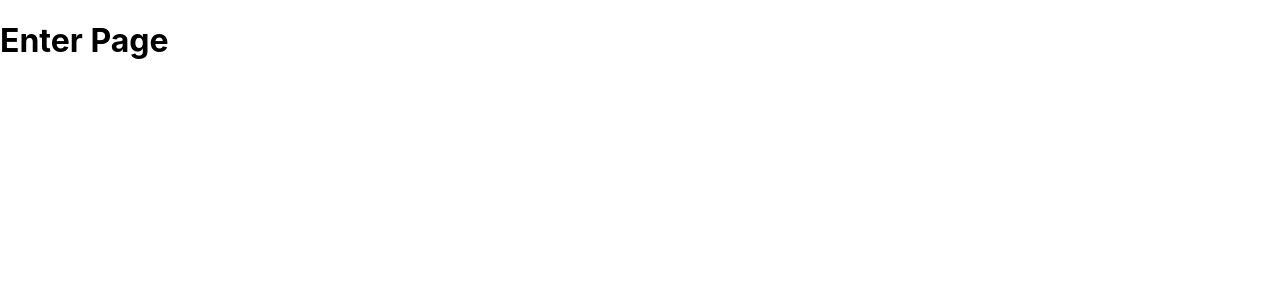
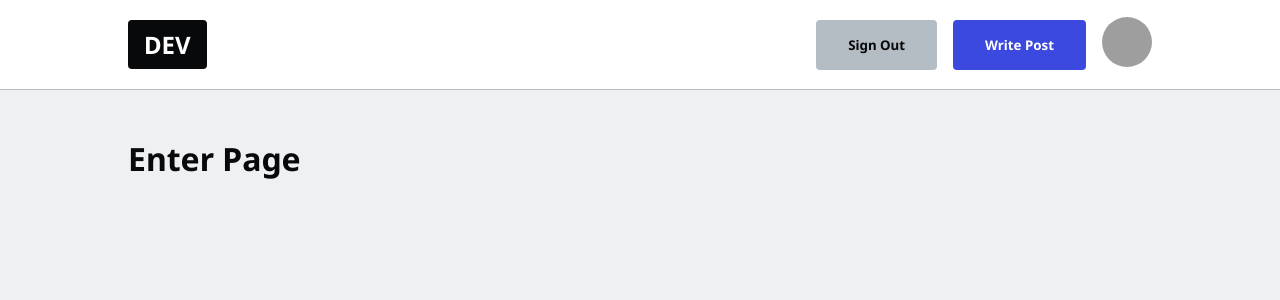
Before and after one commit to codewithshahan/dev-app-clone, a Next.js app: page /enter in a window 1280 px wide. Shown: the top 300 px of the page. Built offline with nearby package versions, Linux system fonts and the light colour scheme; grey boxes are pictures that could not be loaded.

Commit message:
Navbar & Loader UI Comp

```diff
--- /dev/null
+++ b/components/Navbar.js
@@ -0,0 +1,55 @@
+import React from "react";
+import Link from "next/link";
+
+function Navbar() {
+  const username = true;
+  const user = true;
+
+  return (
+    <nav className="navbar">
+      <ul>
+        <li>
+          <Link href="/">
+            <button className="btn-logo">Dev</button>
+          </Link>
+        </li>
+
+        {username && (
+          <>
+            <li className="push-left">
+              <button>Sign Out</button>
+            </li>
+
+            <li>
+              <Link href="/admin">
+                <button className="btn-blue">Write Post</button>
+              </Link>
+            </li>
+            <li>
+              <Link href={`/${username}`}>
+                <img
+                  src={
+                    user?.photoURL ||
+                    "https://c.tenor.com/JO2Ih5fvExAAAAAM/elon-musk.gif"
+                  }
+                />
+              </Link>
+            </li>
+          </>
+        )}
+
+        {!username && (
+          <>
+            <li>
+              <Link href="/enter">
+                <button className="btn-blue">Log in</button>
+              </Link>
+            </li>
+          </>
+        )}
+      </ul>
+    </nav>
+  );
+}
+
+export default Navbar;
--- a/pages/_app.js
+++ b/pages/_app.js
@@ -1,7 +1,13 @@
-import '../styles/globals.css'
+import "../styles/globals.css";
+import Navbar from "../components/Navbar";
 
 function MyApp({ Component, pageProps }) {
-  return <Component {...pageProps} />
+  return (
+    <>
+      <Navbar />
+      <Component {...pageProps} />
+    </>
+  );
 }
 
-export default MyApp
+export default MyApp;
--- a/styles/globals.css
+++ b/styles/globals.css
@@ -1,16 +1,287 @@
+@import url("https://fonts.googleapis.com/css2?family=Noto+Sans:ital,wght@0,400;0,700;1,400&display=swap");
+
+:root {
+  --color-bg: #eef0f1;
+  --color-text: #08090a;
+  --color-blue: #3b49df;
+  --color-red: #df3b3b;
+  --color-green: #3bdf72;
+  --color-gray: #b5bdc4;
+}
 html,
 body {
   padding: 0;
   margin: 0;
-  font-family: -apple-system, BlinkMacSystemFont, Segoe UI, Roboto, Oxygen,
-    Ubuntu, Cantarell, Fira Sans, Droid Sans, Helvetica Neue, sans-serif;
+  font-family: "Noto Sans", sans-serif;
+  background-color: var(--color-bg);
+  color: var(--color-text);
+  margin-top: 50px;
+}
+
+main {
+  padding: 1rem 10vw;
+}
+
+h1 {
+  font-size: 2rem;
+}
+h2 {
+  font-size: 1.5rem;
+}
+h2 {
+  font-size: 1.25rem;
 }
 
 a {
   color: inherit;
   text-decoration: none;
+  cursor: pointer;
 }
 
 * {
   box-sizing: border-box;
 }
+
+img {
+  max-width: 100%;
+}
+
+input {
+  display: inline-block;
+  outline: none;
+  border: none;
+  font-size: 1.5rem;
+  width: 100%;
+  padding: 5px 10px;
+}
+
+fieldset {
+  border: none;
+  padding: 1rem 0;
+  font-size: 1.25rem;
+}
+
+code {
+  overflow-x: scroll;
+}
+
+/* Navbar */
+
+.navbar {
+  height: 90px;
+  width: 100%;
+  background: white;
+  color: var(--colors-text);
+  position: fixed;
+  top: 0;
+  padding: 0 10vw;
+  font-weight: bold;
+  border-bottom: 1px solid var(--color-gray);
+  z-index: 99;
+}
+
+.navbar ul {
+  list-style-type: none;
+  margin: 0;
+  padding: 0;
+  display: flex;
+  align-items: center;
+  justify-content: space-between;
+  height: 100%;
+}
+
+.navbar img {
+  border-radius: 50%;
+  width: 50px;
+  height: 50px;
+  cursor: pointer;
+}
+
+.navbar li {
+  border-radius: 50%;
+}
+
+/* Buttons */
+
+.btn,
+button {
+  background-color: var(--color-gray);
+  border: none;
+  color: var(--color-text);
+  padding: 1rem 2rem;
+  display: flex;
+  align-items: center;
+  text-align: center;
+  justify-content: center;
+  text-decoration: none;
+  font-family: "Noto Sans", sans-serif;
+  font-weight: bold;
+  border-radius: 0.25rem;
+  cursor: pointer;
+  margin: 0.5rem 1rem 0.5rem 0;
+}
+
+@media only screen and (max-width: 768px) {
+  button {
+    padding: 0.5rem 1rem;
+    font-size: 0.8rem;
+  }
+}
+
+button:hover {
+  filter: brightness(90%);
+}
+
+button:disabled,
+button[disabled] {
+  filter: brightness(80%);
+  cursor: not-allowed;
+}
+
+button.btn-blue {
+  background-color: var(--color-blue);
+  color: white;
+}
+
+button.btn-red {
+  background-color: var(--color-red);
+  color: white;
+}
+
+button.btn-green {
+  background-color: var(--color-green);
+  color: white;
+}
+
+button.btn-google {
+  background-color: white;
+  color: var(--color-text);
+}
+
+.btn-google img {
+  width: 30px;
+  margin-right: 10px;
+}
+
+button.btn-logo {
+  background-color: var(--color-text);
+  color: white;
+  text-transform: uppercase;
+  font-size: 1.5rem;
+  padding: 0.5rem 1rem;
+}
+
+/* Cards */
+
+.card {
+  padding: 2rem;
+  margin: 1rem 0;
+  background-color: white;
+  border: 1px solid var(--color-gray);
+  border-radius: 8px;
+}
+
+.card footer {
+  display: flex;
+}
+
+.card-img-center {
+  width: 20%;
+  display: block;
+  margin: auto;
+  border-radius: 50%;
+  max-width: 150px;
+}
+
+.card-info {
+  color: white;
+  background: var(--color-blue);
+}
+
+/* Loader */
+.loader {
+  display: inline-block;
+  position: relative;
+  width: 50px;
+  height: 50px;
+}
+.loader div {
+  position: absolute;
+  border: 4px solid rgb(27, 228, 235);
+  opacity: 1;
+  border-radius: 50%;
+  animation: lds-ripple 1s cubic-bezier(0, 0.2, 0.8, 1) infinite;
+}
+.loader div:nth-child(2) {
+  animation-delay: -0.5s;
+}
+@keyframes lds-ripple {
+  0% {
+    top: 36px;
+    left: 36px;
+    width: 0;
+    height: 0;
+    opacity: 1;
+  }
+  100% {
+    top: 0px;
+    left: 0px;
+    width: 72px;
+    height: 72px;
+    opacity: 0;
+  }
+}
+
+/* File uploads */
+
+input[type="file"] {
+  display: none;
+}
+
+.upload-snippet {
+  width: 75%;
+  margin-left: auto;
+  background: white;
+  padding: 5px;
+  margin: 5px 0;
+}
+/* Utilities */
+
+.push-left {
+  margin-left: auto;
+}
+
+.text-sm {
+  font-size: 0.85rem;
+}
+
+.text-danger {
+  font-weight: bold;
+  color: var(--color-red);
+}
+
+.text-success {
+  font-weight: bold;
+  color: var(--color-green);
+}
+
+.text-info {
+  font-weight: bold;
+  color: var(--color-blue);
+}
+
+.box {
+  display: flex;
+  justify-content: space-between;
+}
+
+.box-center {
+  display: flex;
+  flex-direction: column;
+  align-content: center;
+  text-align: center;
+}
+
+.hidden {
+  display: none;
+}
```
Also changed, not shown: components/Loader.js (added, +13 -0 lines), pages/index.js (+2 -8 lines).
